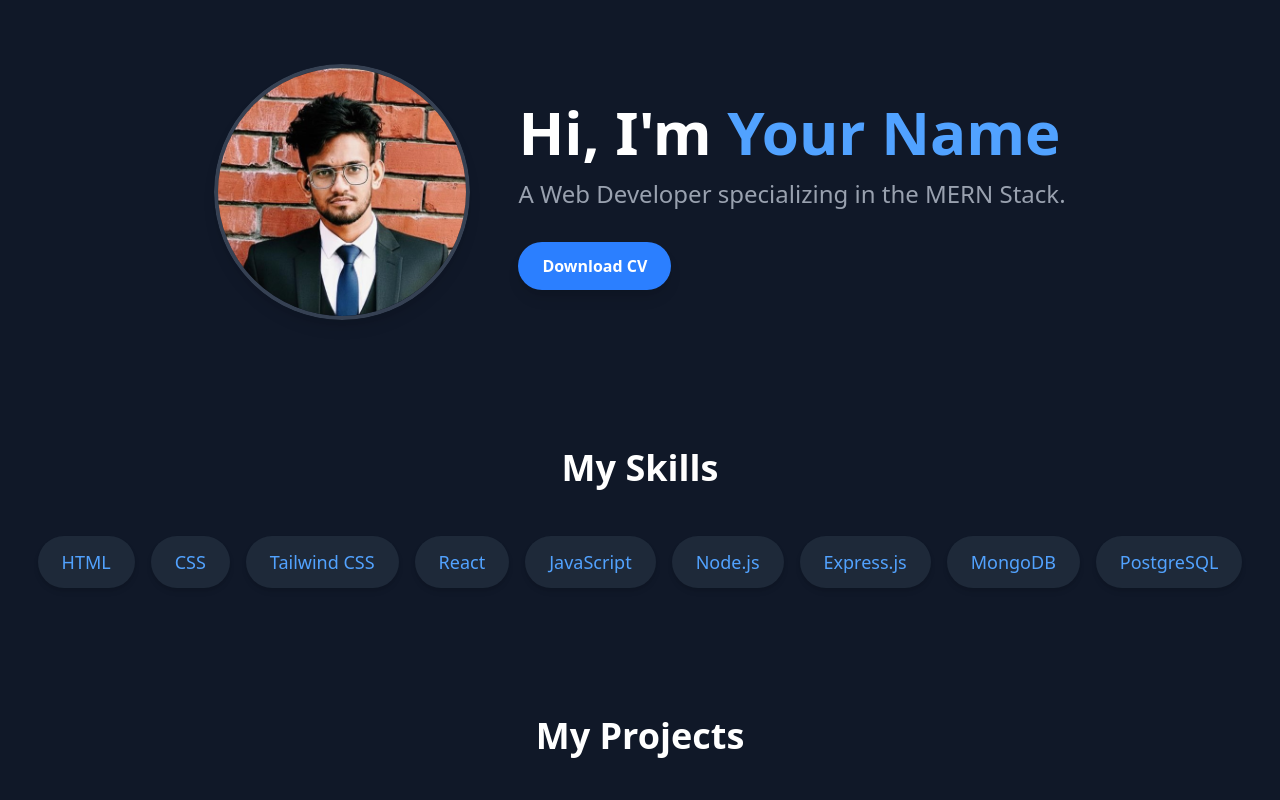
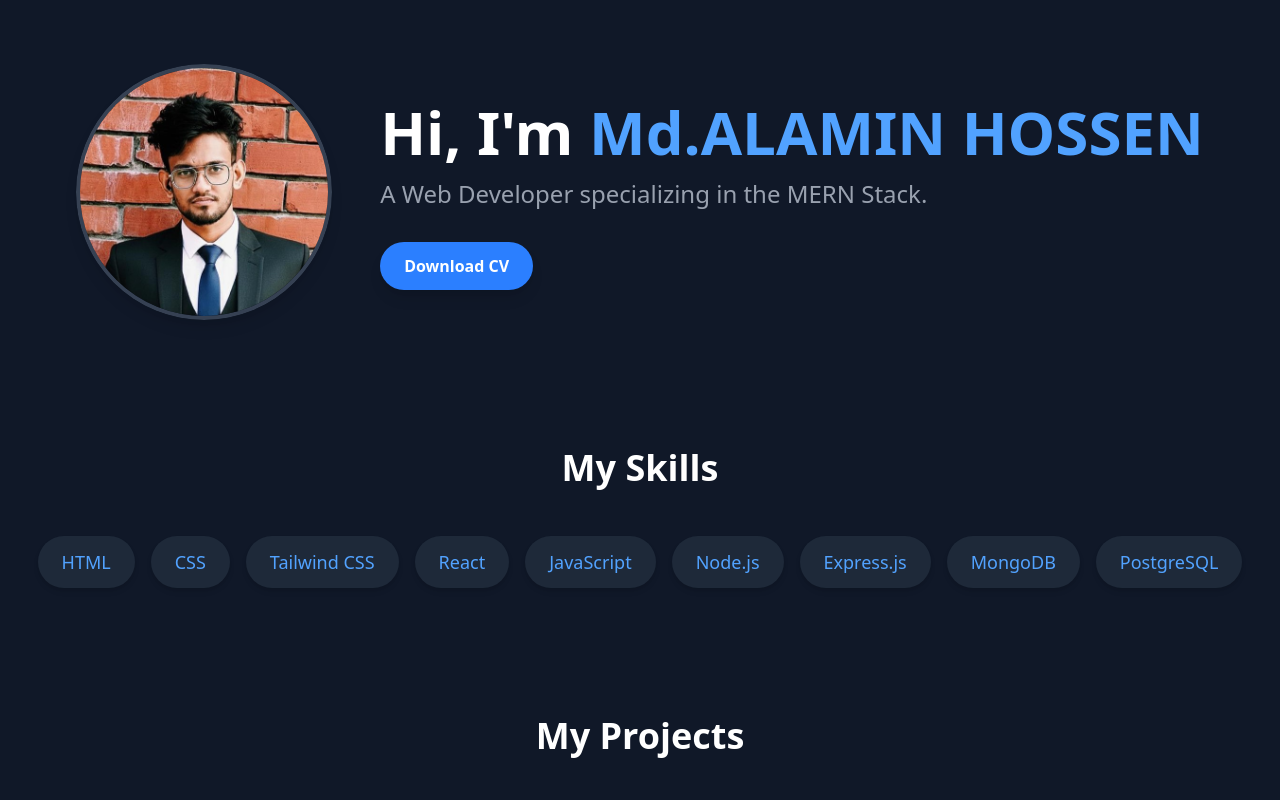
Before and after one commit to MD-ALAMIN-HOSSEN/portfolio-website, a React (Vite) app: page / in a window 1280 px wide. Shown: the top 800 px of the page. Built offline with nearby package versions, Linux system fonts and the light colour scheme.

Commit message:
change name

```diff
--- a/src/components/ProtfolioComponent.jsx
+++ b/src/components/ProtfolioComponent.jsx
@@ -76,7 +76,7 @@
         </div>
         <div className="text-center md:text-left">
           <h1 className="text-4xl sm:text-5xl lg:text-6xl font-extrabold text-white leading-tight mb-2">
-            Hi, I'm <span className="text-blue-400">Your Name</span>
+            Hi, I'm <span className="text-blue-400">Md.ALAMIN HOSSEN</span>
           </h1>
           <p className="text-xl sm:text-2xl text-gray-400">
             A Web Developer specializing in the MERN Stack.
```
